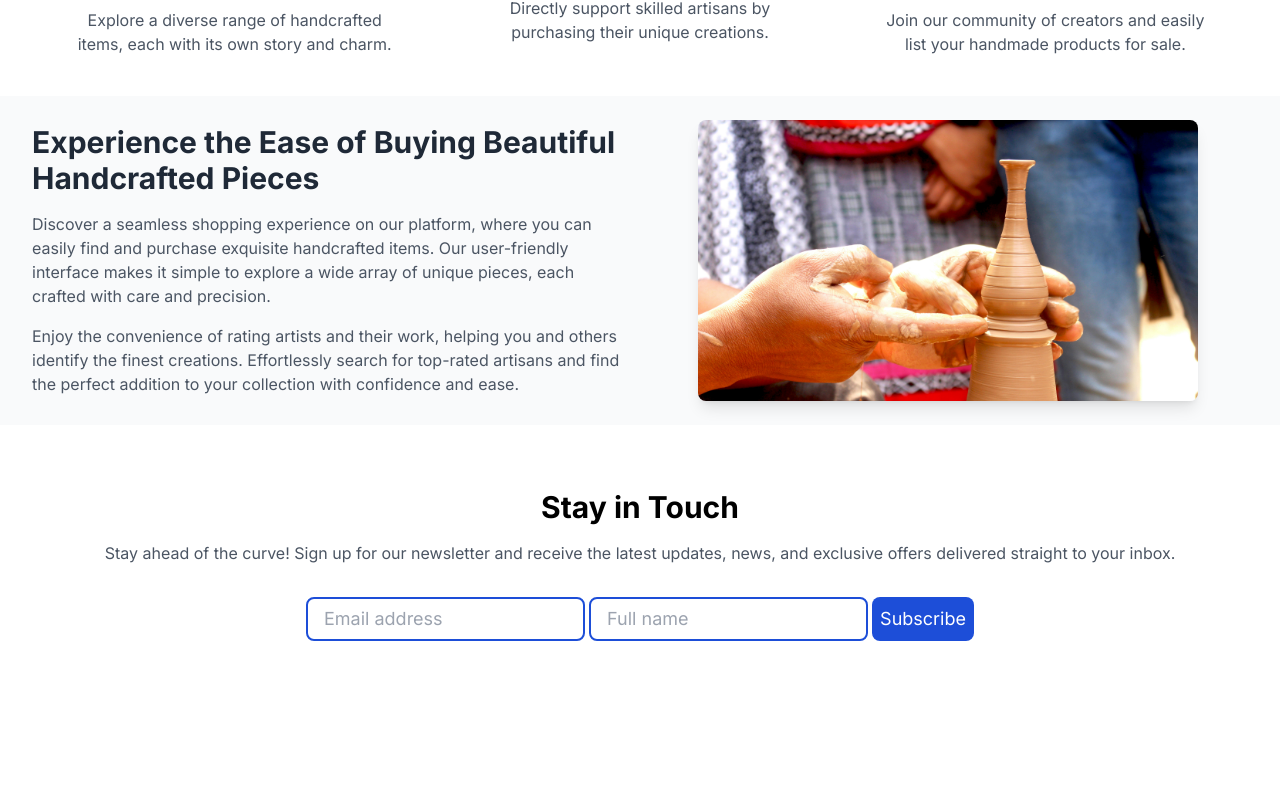
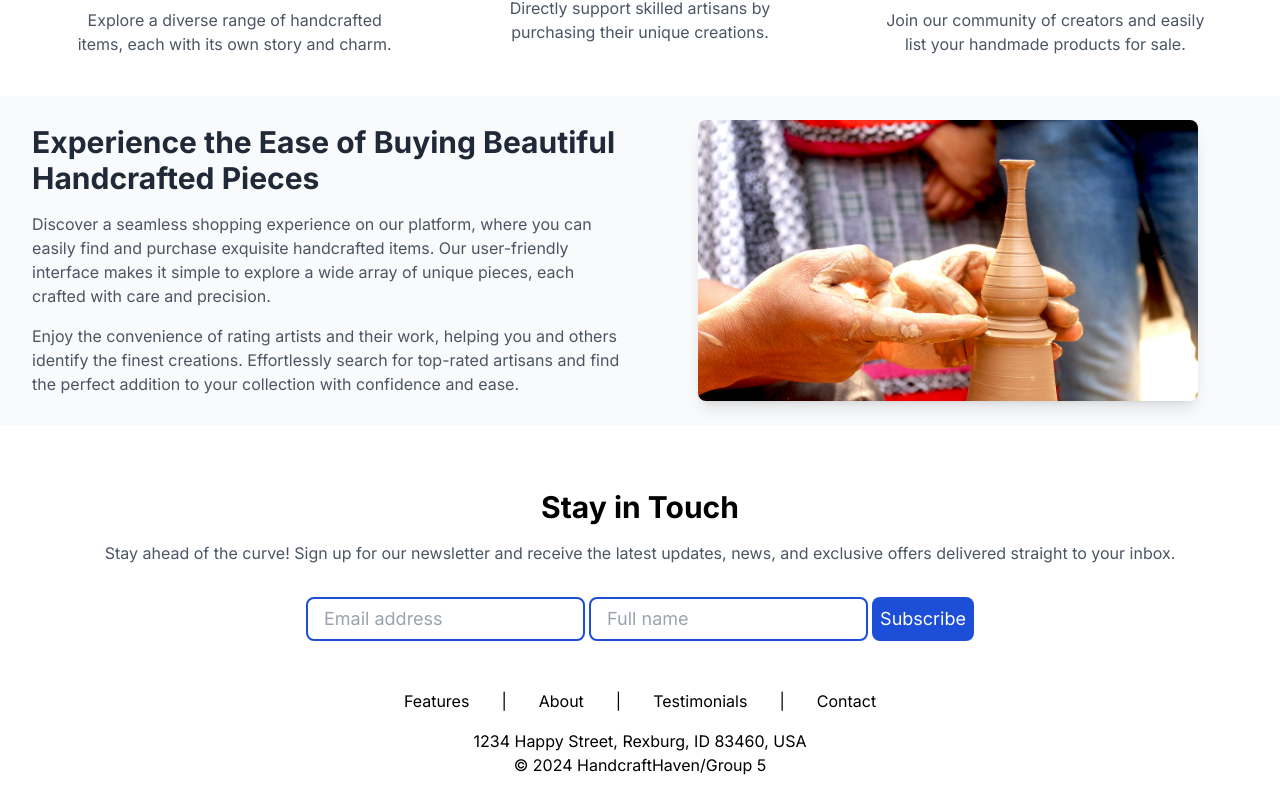
Before and after one commit to AbelAguilarAguirre/handcrafted-haven, a Next.js app: page / in a window 1280 px wide. Shown: the part 1192-1985 px from the top of the page. Before the commit the page ends 1881 px from the top, so only its background shows below. Built offline with nearby package versions, Linux system fonts and the light colour scheme.

Commit message:
Footer add bio start

```diff
--- a/src/app/layout.tsx
+++ b/src/app/layout.tsx
@@ -2,6 +2,7 @@ import type { Metadata } from "next";
 import { Inter } from "next/font/google";
 import "./ui/globals.css";
 import Header from "./ui/header";
+import Footer from "./ui/footer";
 
 const inter = Inter({ subsets: ["latin"] });
 
@@ -25,6 +26,7 @@ export default function RootLayout({
       <body className={inter.className}>
         <Header />
         {children}
+        <Footer />
       </body>
     </html>
   );
--- /dev/null
+++ b/src/app/ui/bio.tsx
@@ -0,0 +1,16 @@
+import Image from "next/image";
+
+export default function Bio() {
+    return (
+        <div className="border-2 border-slate-200 p-4 w-[212px] h-[300px] md:h-[400px]">
+            <Image
+                src='https://placehold.co/180x140/png' // Update with actual data
+                width={180}
+                height={140}
+                alt='placeholder image'
+            />
+            <h2 className="">About Me</h2>
+            <p className="">Lorem ipsum dolor sit, amet consectetur adipisicing elit. Nisi voluptas deserunt optio sint quis aut ducimus maxime vel suscipit ab aliquam esse, animi maiores! In vero ab tempore fuga aliquam!</p>
+        </div>
+    );
+}
--- /dev/null
+++ b/src/app/ui/footer.tsx
@@ -0,0 +1,31 @@
+import React, { Component } from 'react';
+import Link from 'next/link';
+
+export default function Footer() {
+    const current_year = new Date().getFullYear();
+    return (
+        <div id="section_footer">
+            <div className='flex justify-center space-x-8'>
+                <Link href="" target="_blank" className='btn btn-link'>
+                Features
+                </Link>
+                <span> | </span>
+                <Link href="" target="_blank" className='btn btn-link'>
+                About
+                </Link>
+                <span> | </span>
+                <Link href="" target="_blank" className='btn btn-link'>
+                Testimonials
+                </Link>
+                <span> | </span>
+                <Link href="" className='btn btn-link'>
+                Contact
+                </Link>
+            </div>
+            <div className='text-center py-4'>
+                <p>1234 Happy Street, Rexburg, ID 83460, USA</p>
+                <p>{`© ${current_year} HandcraftHaven/Group 5`}</p>
+            </div>
+        </div>
+    );
+}
```
